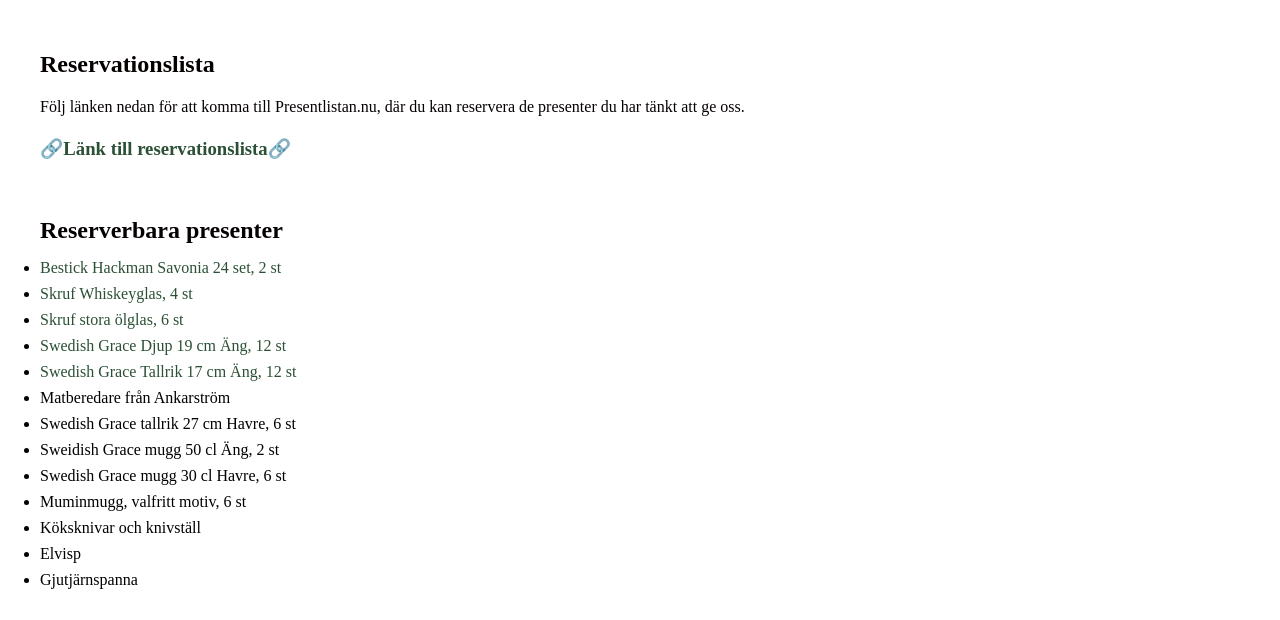
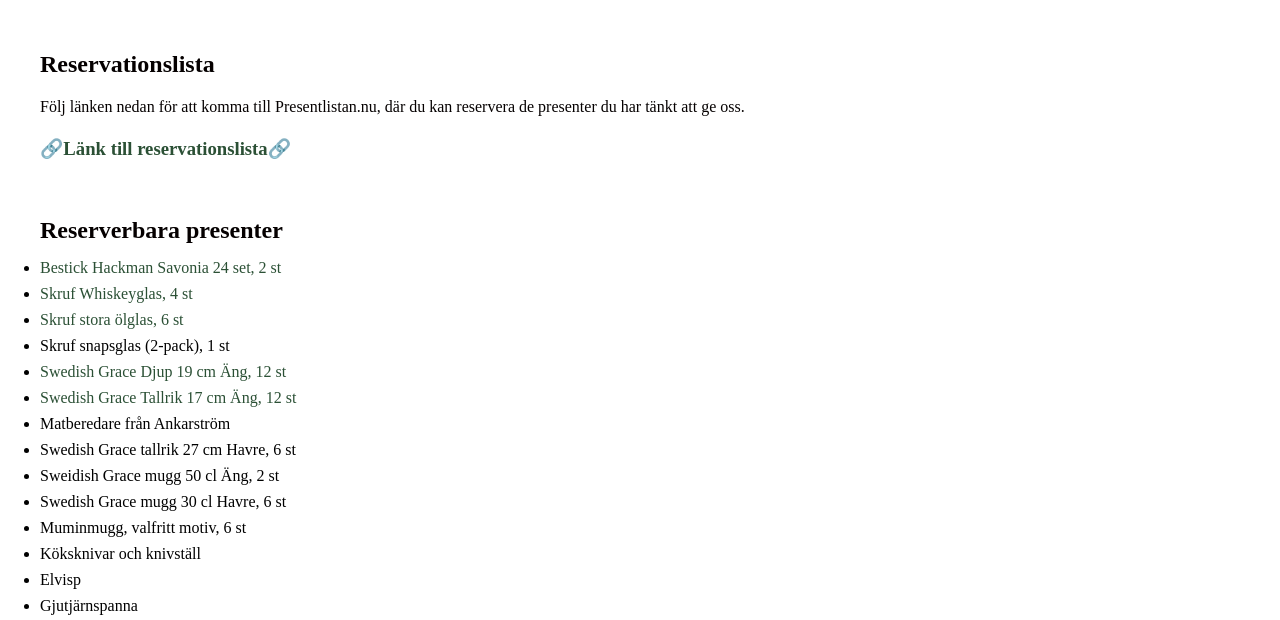
Before and after one commit to Saltomontal/Oscar-och-Lisa, a plain HTML site: page önskelista.html in a window 1280 px wide. Shown: the part 180-800 px from the top of the page. Drawn offline with Linux system fonts and the light colour scheme.

Commit message:
önskelista3

```diff
--- a/önskelista.html
+++ b/önskelista.html
@@ -41,6 +41,7 @@
             <li id="item7">
                 <a href="https://skrufsglasbruk.se/product/skruf-olglas-stor/" target="_blank">Skruf stora ölglas, 6 st</a>
             </li>
+            <li>Skruf snapsglas (2-pack), 1 st</li>
             <li id="item1">
                 <a href="https://www.iittala.com/sv-se/dukning/tallrikar-och-skalar/tallrikar/swedish-grace-tallrik-djup-19-cm-ang-1011902" target=_blank>Swedish Grace Djup 19 cm Äng, 12 st</a>
             </li>
```
